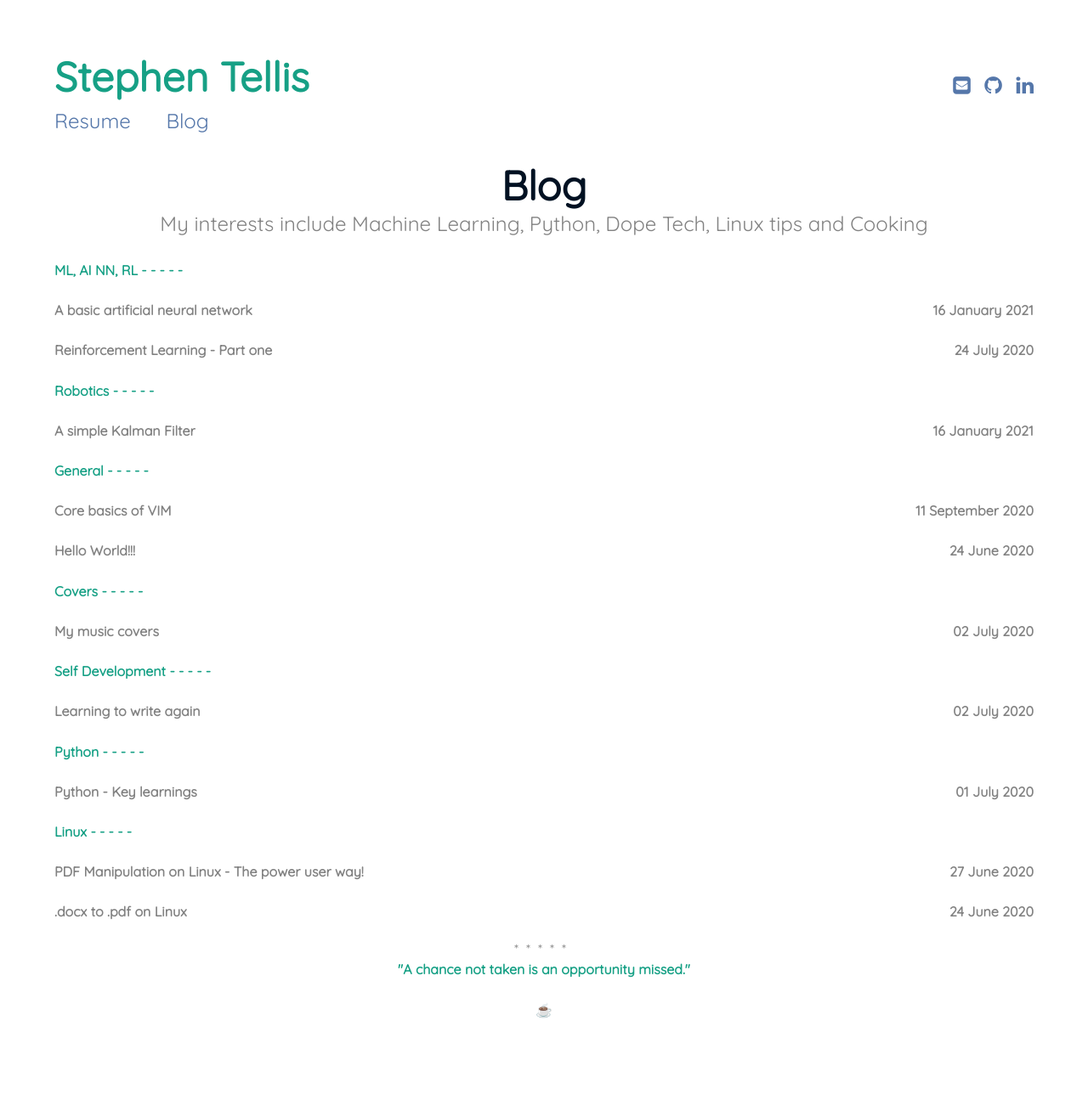
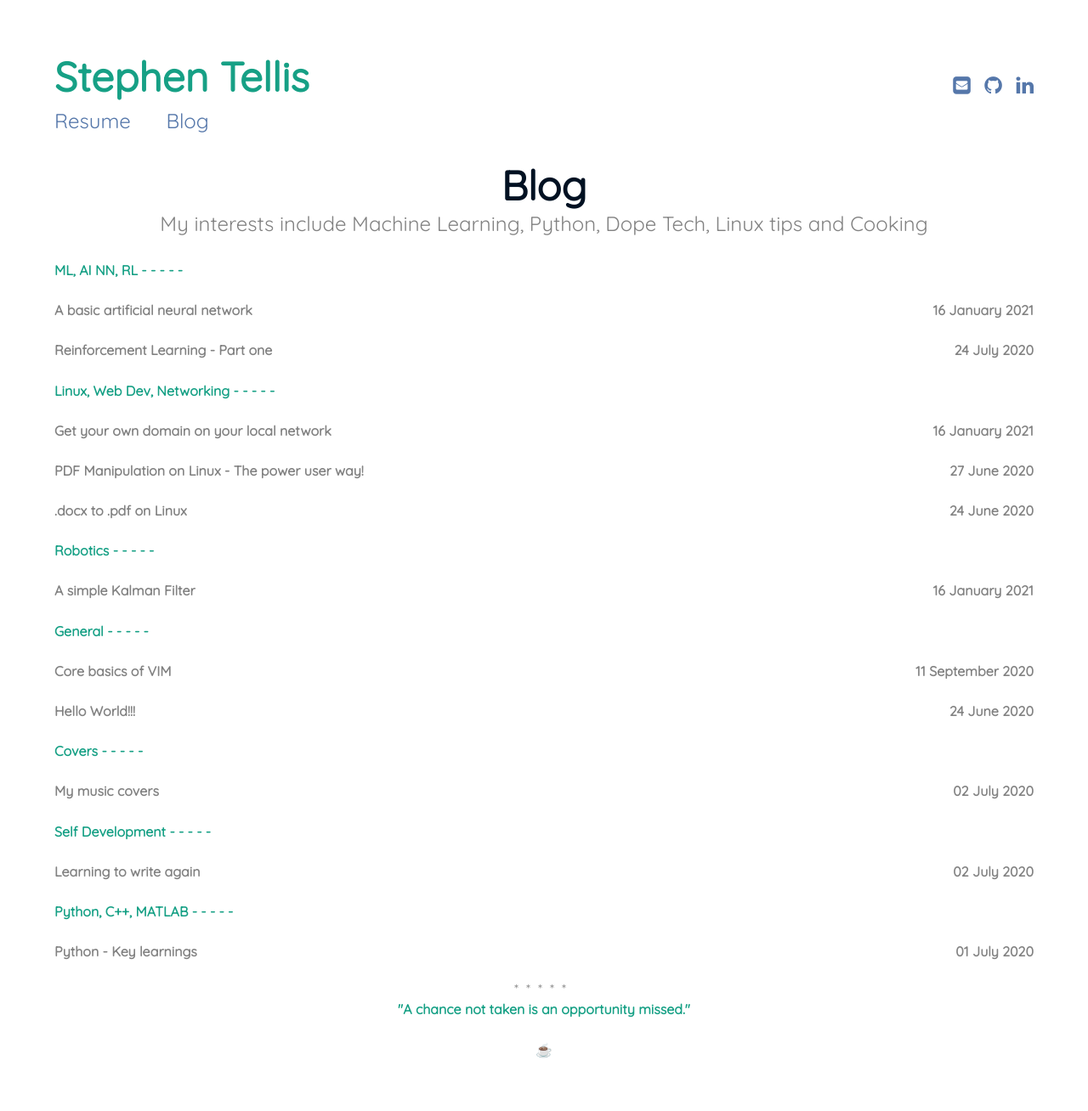
Before and after one commit to Stephen-Tellis/home, a Jekyll site: the page built from blog.md, in a window 1280 px wide. Shown: the whole page at 85% size. Built offline with Jekyll 4.4.1, drawn with Linux system fonts in a browser that asks for light colours; before the commit the page ends 1261 px from its top, so only the background shows below that; some of the changed lines change nothing that is shown.

Commit message:
new post on local domain

````diff
--- a/_posts/2020-06-27-Linux-PDF-Manipulation.md
+++ b/_posts/2020-06-27-Linux-PDF-Manipulation.md
@@ -3,7 +3,7 @@ layout: page
 title:  "PDF Manipulation on Linux - The power user way!"
 subtitle:
 date:   2020-06-27 21:21:21 +0530
-categories: ["Linux"]
+categories: ["Linux, Web Dev, Networking"]
 ---
 
 Time and again, Linux forums, have been flooded with the question, "What is the best way to manipulate a PDF?".
--- a/_posts/2020-06-29-docxtopdf.md
+++ b/_posts/2020-06-29-docxtopdf.md
@@ -3,7 +3,7 @@ layout: page
 title:  ".docx to .pdf on Linux"
 subtitle: ""
 date:   2020-06-24 21:21:21 +0530
-categories: ["Linux"]
+categories: ["Linux, Web Dev, Networking"]
 ---
 How to convert a folder full of  .docx files to pdf on Linux with a python script? - the struggle is real.
 The solution on windows is simple while using python, thanks to the handy [library](https://pypi.org/project/docx2pdf/ "Go to site").
--- a/_posts/2020-07-01-python_beginner_problem.md
+++ b/_posts/2020-07-01-python_beginner_problem.md
@@ -3,7 +3,7 @@ layout: page
 title:  "Python - Key learnings"
 subtitle: "Common pitfalls and difficulties as beginners - demystified"
 date:   2020-07-01 21:21:21 +0530
-categories: ["Python"]
+categories: ["Python, C++, MATLAB"]
 ---
 
 ## 1. Do not equate lists unless you are comfortable with pointers.
@@ -106,7 +106,7 @@ Ans: print(arr_3d[1,1,:])
 How to display the column [19,23]
 Ans: print(arr_3d[2,:,3])
 
-[//]: # (Note to self: after this add a section on how to use axis while summing etc)
+[//]: # "Note to self: after this add a section on how to use axis while summing etc"
 
 Ideas? comments? suggestions for improvement?
 Feel free to reach me on my E-mail
--- /dev/null
+++ b/_posts/2021-01-25-local-domain-name.md
@@ -0,0 +1,44 @@
+---
+layout: page
+title:  "Get your own domain on your local network"
+subtitle: "and be the king of your local network"
+date:   2021-01-16 21:21:21 +0530
+categories: ["Linux, Web Dev, Networking"]
+---
+
+In this post I'll show you how to setup a domain on your local network so you can access it on any device.
+
+Clearly, this is not the way to go if you want to stream media from your laptop on your smartphone(plex media server or the many others on offer are the way to go), but, say you want to make a simple database and want everyone who enters and leaves your office to register themselves as means to trace them(personal Corona tracing) or you want to switch off or run some other commands on your computer from your bed and have only your phone in your hand(I've used it for this). This is then, a good solution as you don't have to always wonder what your IP is.
+
+First run the command `sudo apt install avahi-daemon` to install avahi daemon on your deb linux. This may have been pre installed.
+
+At this point, your server is already running and you can reach it with `<hostmane>.local`  provided your machine has something to serve(or you can SSH into it with this instead of writing the IP)
+
+If you don't want your hostname as the first half, edit the configuration file located at `/etc/avahi/avahi-daemon.conf` you can use your favourite text editor(Example: With nano on terminal: `nano /etc/avahi/avahi-daemon.conf`)
+
+Now, first uncomment and then change the `host-name=` in the conf file to anything you like (no spaces and no special characters). I changed it to `host-name=tellis`
+
+I'd recommend you leave the .local as it is
+
+<img src="{{ '/assets/img/avahi_conf.png' | prepend: site.baseurl }}" id="pimg">
+
+Now, save the document and restart your machine. Your server is now running with your personal domain name!
+
+How do we test this then? one way is to setup a simple website and access it with your computer as the server. Let me show you. the code is less than 10 lines long.
+
+```python
+from flask import Flask
+app = Flask(__name__)
+
+@app.route('/')
+def hello_world():
+    return 'Hello, World!'
+
+if __name__ = "__main__":
+	app.run(host='0.0.0.0')
+```
+
+Install flask (pip install Flask) and run this on your computer. You can now access your website from anywhere on your network by typing `<whateveryournamed>.local` (Example for me: tellis.local)
+
+Ideas? comments? suggestions for improvement?
+Feel free to reach me on my E-mail
````
Also changed, not shown: assets/img/avahi_conf.png (added).
